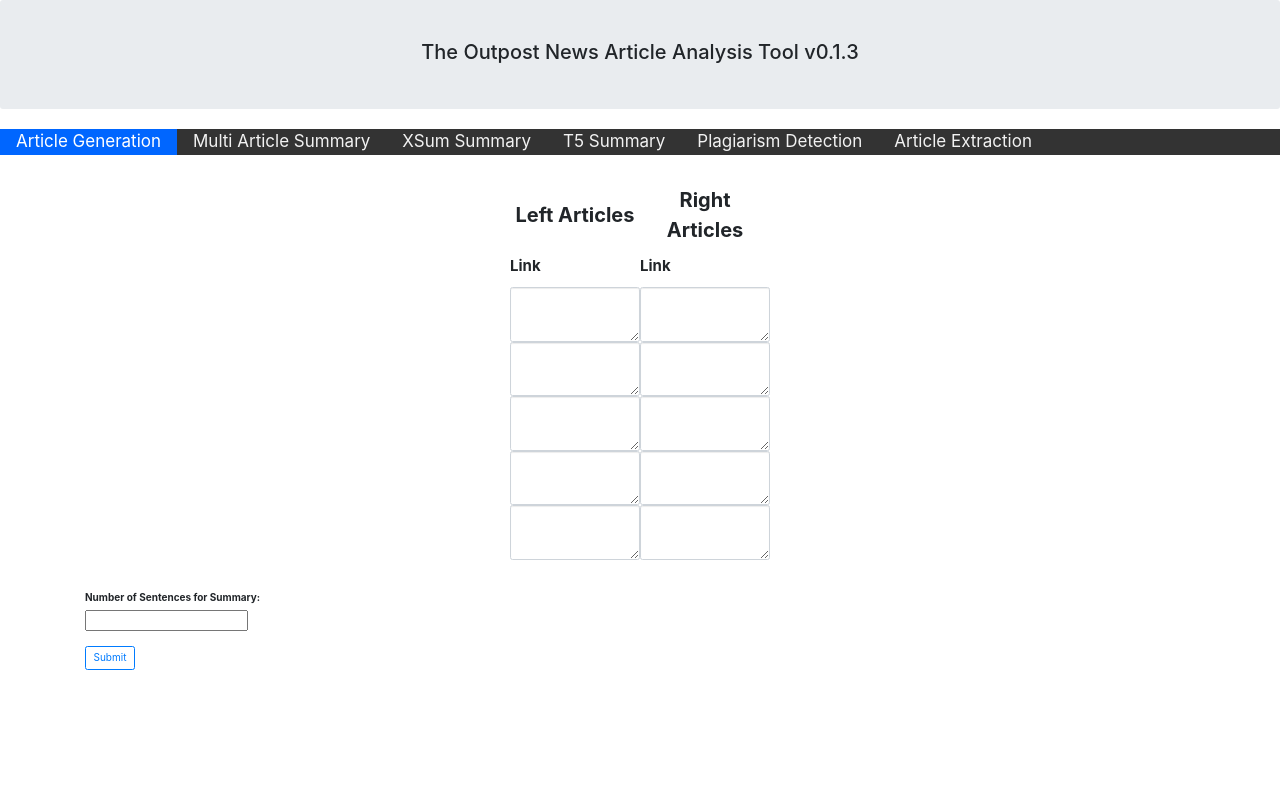
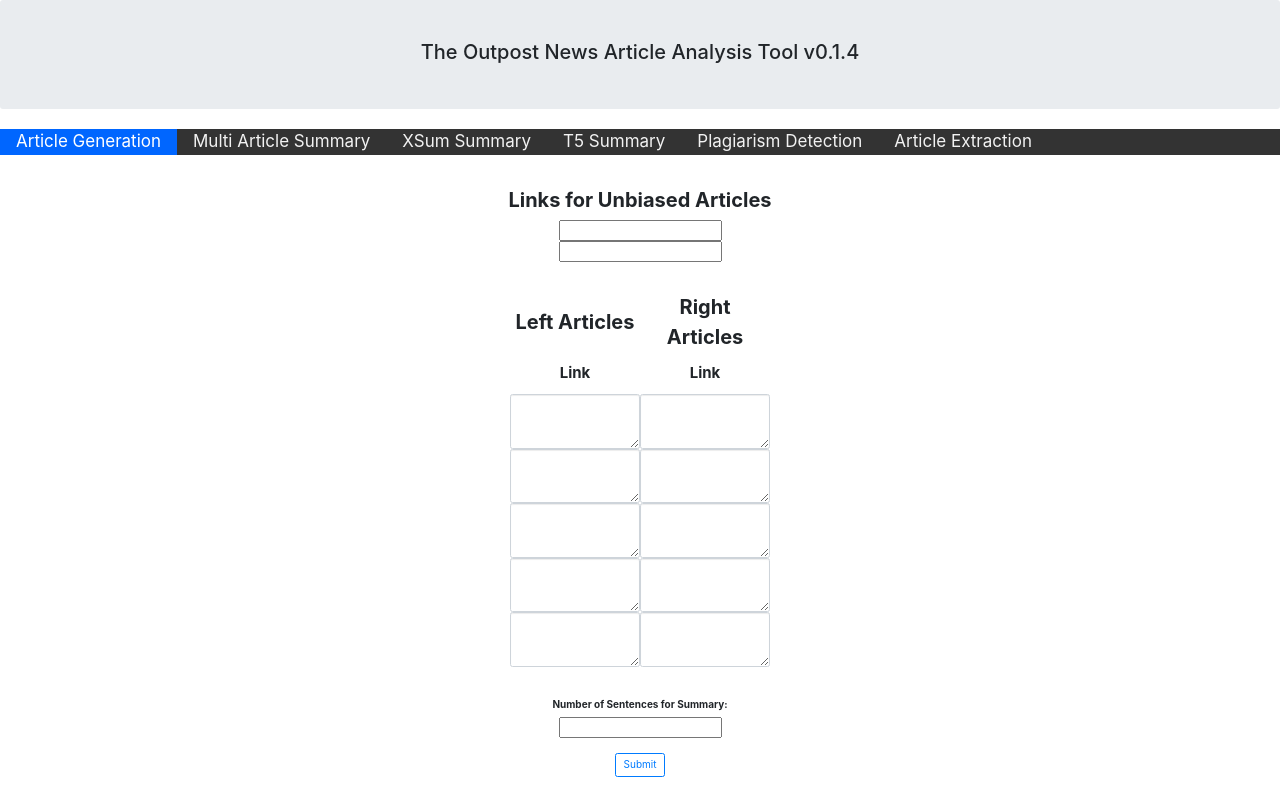
Before and after one commit to jweissenberger/newsletter, a Flask app: page / in a window 1280 px wide. Run offline with Flask 2, Linux system fonts and the light colour scheme; lists and menus that the app fills with data are empty; some libraries are stand-ins or nearby versions.

Commit message:
add unbiased section

```diff
--- a/flask-app/outpost/app.py
+++ b/flask-app/outpost/app.py
@@ -11,7 +11,7 @@ from statistical_summarize import run_tf_idf_summarization, run_word_frequency_s
 app = Flask(__name__)
 Bootstrap(app)
 
-VERSION = 'v0.1.3'
+VERSION = 'v0.1.4'
 
 
 def generate_header(t5='', xsum='', multi='', plag='', ext='', generate=''):
@@ -154,11 +154,16 @@ def output_article_generation():
         orig_text = {}
         left_articles = []
         right_articles = []
+        center_articles = []
 
         print('Pull Articles')
         # get right and left articles, summaries
-        for s in ['l', 'r']:
-            for i in range(5):
+        for s in ['l', 'r', 'c']:
+            if s == 'c':
+                length = 2
+            else:
+                length = 5
+            for i in range(length):
 
                 orig_text[f'{s}_link{i+1}'] = request.form[f'{s}_link{i+1}']
                 # if a link is given use newsarticle3k else parse the given text
@@ -173,20 +178,21 @@ def output_article_generation():
                     print(f'Pulled from: {article["source"]}')
                     if s == 'l':
                         left_articles.append(article)
-                    else:
+                    if s == 'r':
                         right_articles.append(article)
-
-        overall_text = ''
-        for i in range(len(left_articles)):
-            overall_text += ' \n ' + left_articles[i]['article']
-        for i in range(len(right_articles)):
-            overall_text += ' \n ' + right_articles[i]['article']
+                    if s == 'c':
+                        center_articles.append(article)
 
 
         num_sentences = int(request.form['num_sentences'])
 
         right_summaries = article_generator(articles=right_articles, num_sentences=num_sentences, article_type='Right')
         left_summaries = article_generator(articles=left_articles, num_sentences=num_sentences, article_type='Left')
+        center_summaries = article_generator(articles=center_articles, num_sentences=num_sentences, article_type='Center')
+
+        center_html = ''
+        for i in center_summaries.keys():
+            center_html += center_summaries[i] + "<br><br>"
 
         right_and_left_html = '<table style="margin-left:auto;margin-right:auto;">'
 
@@ -218,7 +224,7 @@ def output_article_generation():
 
         total_time = (b-a)/60
 
-    return render_template('multi_analyze.html', header=header, total_time=total_time,
+    return render_template('multi_analyze.html', header=header, total_time=total_time, center_html=center_html,
                            right_and_left_html=right_and_left_html
                            )
 
@@ -231,7 +237,7 @@ def article_generator(articles, num_sentences=7, article_type='Central'):
     :param article_type: string:  Left, Right or Central
     :return: Dictionary containing strings of each of the 4 summaries for each article in the list of articles
     """
-
+    # TODO this should probably just be a list not a dictionary
     print(f"{article_type} Summaries")
     summaries = {}
     for index, value in enumerate(articles):
--- a/flask-app/outpost/templates/multi_article.html
+++ b/flask-app/outpost/templates/multi_article.html
@@ -16,8 +16,14 @@
 
 <br><br>
 
-<div class="container">
+<div class="container" style="text-align:center">
     <form method="POST" action="/generated_articles" class="form-group">
+
+    <label for="c_link1" style="font-size:20px">Links for Unbiased Articles</label><br>
+    <input type="text" id="c_link1" name="c_link1">
+    <br>
+    <input type="text" id="c_link2" name="c_link2">
+    <br><br><br>
 
     <table style="margin-left:auto;margin-right:auto;">
       <tr>
```
Also changed, not shown: flask-app/outpost/templates/multi_analyze.html (+9 -1 lines).
